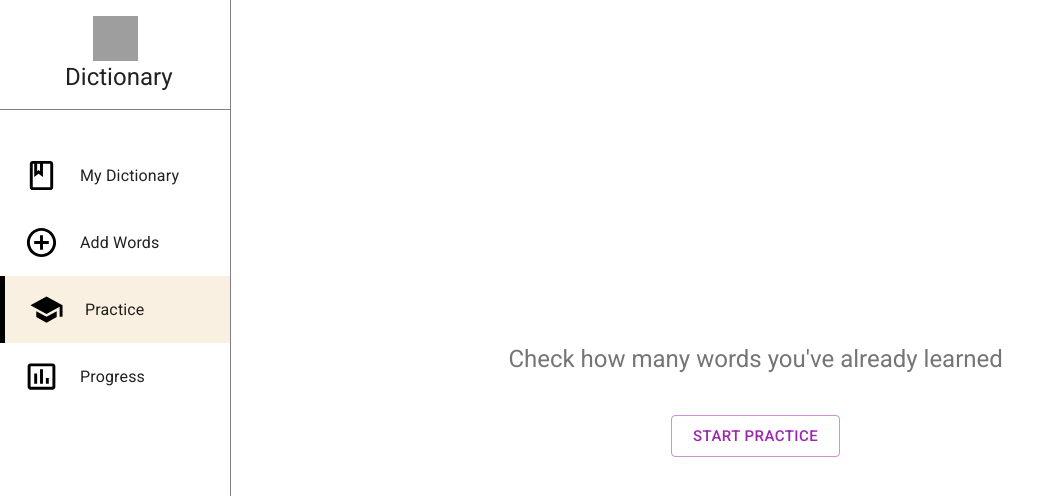
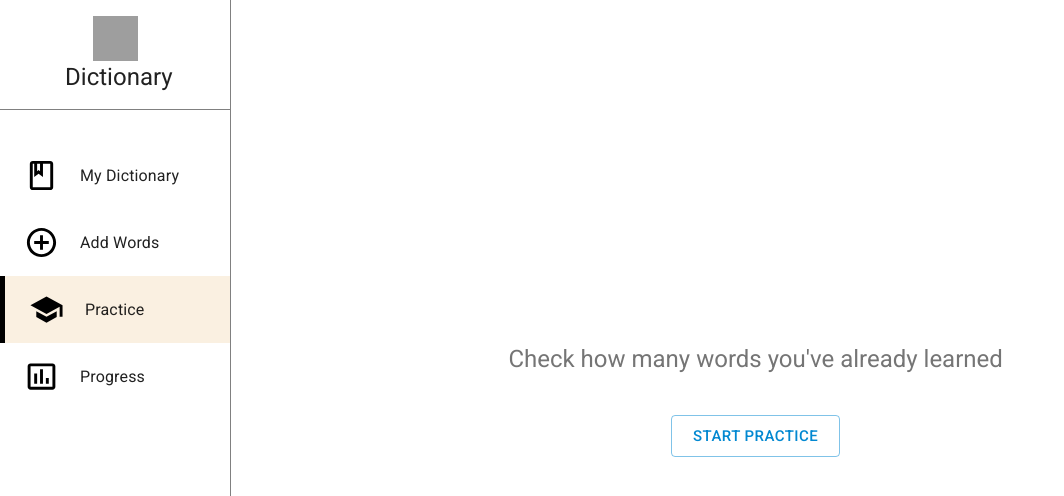
Before and after one commit to Ramil3107/dictionary, a React (Create React App) app: page /practice in a window 1280 px wide. Shown: the top 496 px of the page, without its empty margins (0-1064 px from the left). Built offline with nearby package versions, Linux system fonts and the light colour scheme; grey boxes are pictures that could not be loaded.

Commit message:
change btn color

```diff
--- a/src/pages/practice/components/StartPractice.js
+++ b/src/pages/practice/components/StartPractice.js
@@ -41,7 +41,7 @@ export const StartPractice = () => {
             <Button
                 onClick={startButtonHandler}
                 variant="outlined"
-                color="secondary"
+                color="info"
                 size="large"
             >
                 Start Practice
```
